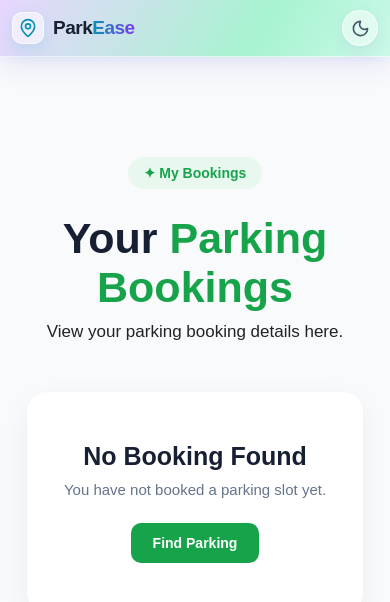
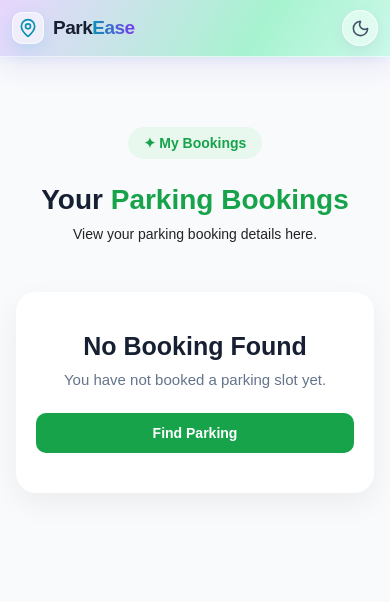
Before and after one commit to dibeyendu-dev/smart-parking-system, a React (Vite) app: page /my-bookings in a window 390 px wide. Shown: the top 602 px of the page. Built offline with nearby package versions, Linux system fonts and the light colour scheme.

Commit message:
Booking css part 10 added

```diff
--- a/src/css/MyBookings.css
+++ b/src/css/MyBookings.css
@@ -158,3 +158,69 @@
     background: #15803d;
     transform: translateY(-2px);
 }
+/* Responsive */
+@media (max-width: 768px) {
+    .my-bookings-page {
+        padding: 80px 5%;
+    }
+
+    .my-bookings-header h1 {
+        font-size: 34px;
+    }
+
+    .booking-card {
+        padding: 22px;
+    }
+
+    .booking-card-header {
+        flex-direction: column;
+        align-items: flex-start;
+    }
+
+    .booking-info {
+        grid-template-columns: repeat(2, 1fr);
+    }
+}
+
+@media (max-width: 480px) {
+    .my-bookings-page {
+        padding: 70px 4%;
+    }
+
+    .my-bookings-header h1 {
+        font-size: 28px;
+    }
+
+    .my-bookings-header p {
+        font-size: 14px;
+    }
+
+    .booking-card {
+        padding: 18px;
+        border-radius: 15px;
+    }
+
+    .booking-card-header h2 {
+        font-size: 21px;
+    }
+
+    .booking-info {
+        grid-template-columns: 1fr;
+        gap: 10px;
+    }
+
+    .booking-info div {
+        padding: 12px;
+    }
+
+    .new-booking-btn,
+    .no-booking a {
+        width: 100%;
+        text-align: center;
+        box-sizing: border-box;
+    }
+
+    .no-booking {
+        padding: 40px 20px;
+    }
+}
```
